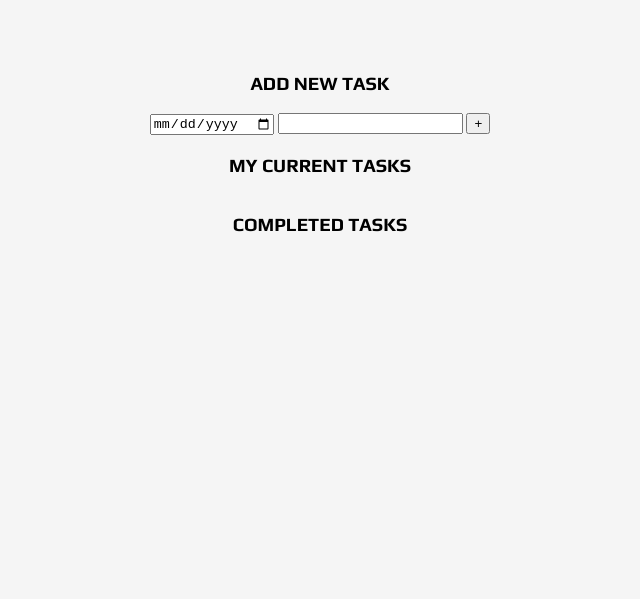
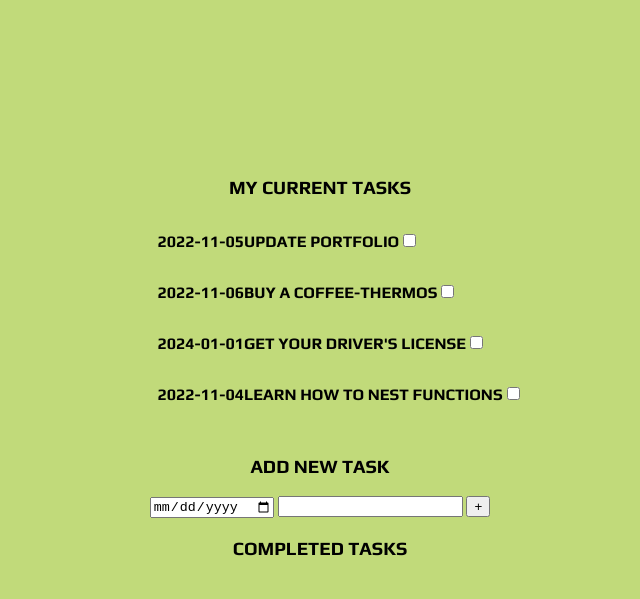
Before and after one commit to ninaevelina/to-do, a website built with Parcel: page src/index.html in a window 1280 px wide. Shown: the part 201-800 px from the top of the page, without its empty margins (320-960 px from the left). Built offline with nearby package versions, Linux system fonts and the light colour scheme.

Commit message:
added true false statement+movefunction

```diff
--- a/src/index.html
+++ b/src/index.html
@@ -16,22 +16,20 @@
     </header>
     <main class="container">
       <section>
-        <!-- First section for adding a task-->
-        <h3 class="container__header">ADD NEW TASK</h3>
-        <form id="myTaskForm">
-          <input id="taskDate" type="date" required />
-          <input id="taskInput" type="text" required />
-          <!-- Create button submit event for js function for the form! -->
-          <button id="addBtn" type="submit">+</button>
-        </form>
-      </section>
-      <section>
-        <!-- Second section for active tasks, create js for ul -->
+        <!-- First section for active tasks, create js for ul -->
         <h3 class="container__header">MY CURRENT TASKS</h3>
         <div>
           <ul id="taskListCurrent"></ul>
         </div>
       </section>
+      <h3 class="container__header">ADD NEW TASK</h3>
+      <form id="myTaskForm">
+        <input id="taskDate" type="date" required />
+        <input id="taskInput" type="text" required />
+        <!-- Create button submit event for js function for the form! -->
+        <button id="addBtn">+</button>
+      </form>
+      <section></section>
       <section>
         <!-- Third section with completed tasks, create js for ul -->
         <h3 class="container__header">COMPLETED TASKS</h3>
--- a/src/js/main.js
+++ b/src/js/main.js
@@ -10,11 +10,12 @@ let currentTask = document.getElementById("taskListCurrent"); // Variable for my
 let taskComplete = document.getElementById("completedTask"); // Variable for my completed tasks ul-element
 
 // Class for tasks, constructor connected to the two inputs - date and text (text is taskdetails property and parameter)
-
+//lägg classen i en annan fil som heter models
 class Task {
   constructor(date, taskdetails) {
     this.date = date;
     this.taskdetails = taskdetails;
+    this.isCompleted = false;
     //lägg till en funktion för om task är completed true/false
   }
 }
@@ -24,6 +25,7 @@ class Task {
 let portfolio = new Task("2022-11-05", "Update portfolio");
 let coffee = new Task("2022-11-06", "Buy a coffee-thermos");
 let drive = new Task("2024-01-01", "Get your driver's license");
+let learn = new Task("2022-11-04", "Learn how to nest functions");
 //change this var below
 
 taskForm.addEventListener("submit", addTask); // add eventlistener for the form, when user input is submitted in the form, call the function (which entails to add task to "my current tasks")
@@ -45,29 +47,43 @@ function addTask(e) {
   e.preventDefault(); // prevent from submitting the form, so the values instead are looped in li down below and not shown in the url querystring
 }
 
+//addTask();
+
 function updateMyCurrentTasks() {
   currentTask.innerHTML = ""; // let the innerHTML be empty for the #taskListCurrent UL before the li are created in the loop
   taskComplete.innerHTML = ""; // let the innerHTML be empty/cleared for the #completedTask UL before the li are created in the loop, to stop them from displaying x100 times
 
-  for (let i = 0; taskToDoList.length; i++) {
+  for (let i = 0; i < taskToDoList.length; i++) {
     let myList = taskToDoList[i]; // set position that the loop should start from
     let createdTask = document.createElement("li"); // a created task creates a li-element
     let taskSetDate = document.createElement("p"); // create a p tag for the date that user chose from input
     taskSetDate.innerHTML += myList.date + "";
     let taskSetDetails = document.createElement("p"); // create another p tag for the details that user typed in the text input
     taskSetDetails.innerHTML += myList.taskdetails + "";
+    let checkBoxInput = document.createElement("input");
+    checkBoxInput.type = "checkbox";
+    checkBoxInput.checked = myList.isCompleted;
+    checkBoxInput.addEventListener("change", () => {
+      moveTaskToCompletedList(myList);
+    });
 
-    taskComplete.appendChild(createdTask); // appends li to the #completedTask UL
+    if (myList.isCompleted) taskComplete.appendChild(createdTask);
+    else currentTask.appendChild(createdTask);
+
     createdTask.appendChild(taskSetDate); // appends the first p tag with date details to the li
     createdTask.appendChild(taskSetDetails); // appends the second p tag with taskdetails to the li
+    createdTask.appendChild(checkBoxInput);
   }
 }
 
-// to do --> create buttons or icons to remove li!!!!!!
-// loop not functioning properly, the li-items are displayed and then disappear -  add fix
+taskToDoList.push(portfolio, coffee, drive, learn);
 
-// Todo - create list for the form, input, current tasks and completed
+updateMyCurrentTasks();
+console.log(taskToDoList);
 
-// Function
+function moveTaskToCompletedList(myTask) {
+  myTask.isCompleted = !myTask.isCompleted;
+  updateMyCurrentTasks();
+}
 
-// Toggle-function
+// låt list items stanna kvar vid refresh
--- a/src/scss/main.scss
+++ b/src/scss/main.scss
@@ -6,15 +6,18 @@ body, html {
     flex-direction: column;
     justify-content: center;
     align-items: center;
-    background-color: #f5f5f5;
+   // background-color: #f5f5f5;
+   background-color: #c1da7a;
 }
 
 .myheader {
     font-family: 'Play', sans-serif;
     text-transform: uppercase;
     width: 100vw;
+    height: 250px;
     margin-top: 50px;
     margin-bottom: 50px;
+    //background-color: #c1da7a;
     display: flex;
     flex-direction: column;
     flex-wrap: wrap;
@@ -44,3 +47,29 @@ body, html {
         text-align: center;
     }
 }
+
+#taskListCurrent {
+    justify-content: space-around;
+
+
+
+}
+
+ul {
+    list-style-type: none;
+
+    li {
+        justify-content: space-between;
+
+        p {
+            justify-content: space-between;
+            display: inline-block;
+        }
+    }
+}
+
+
+/*p {
+    display: inline-block;
+    justify-content: space-around;
+}*/
```
